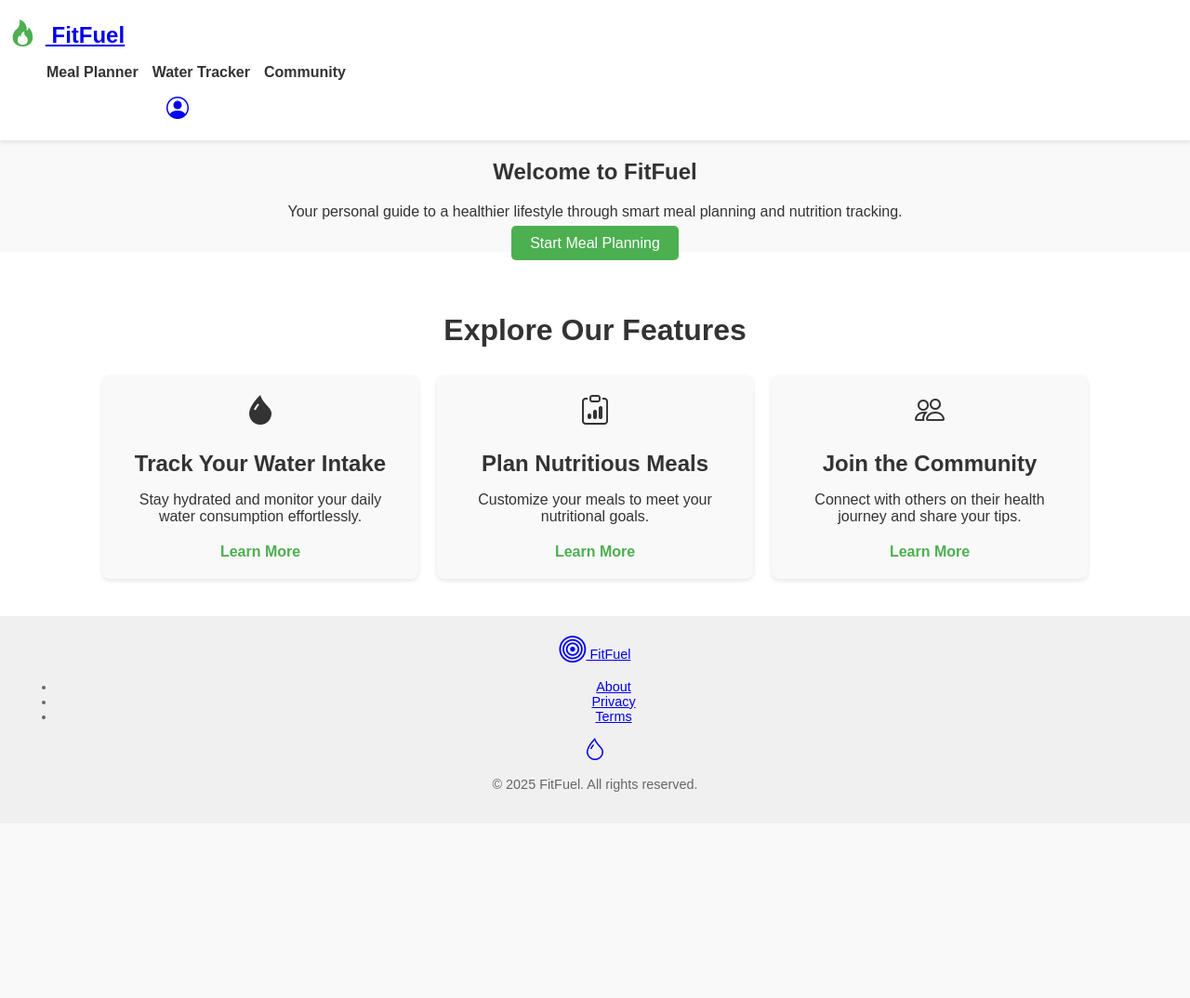
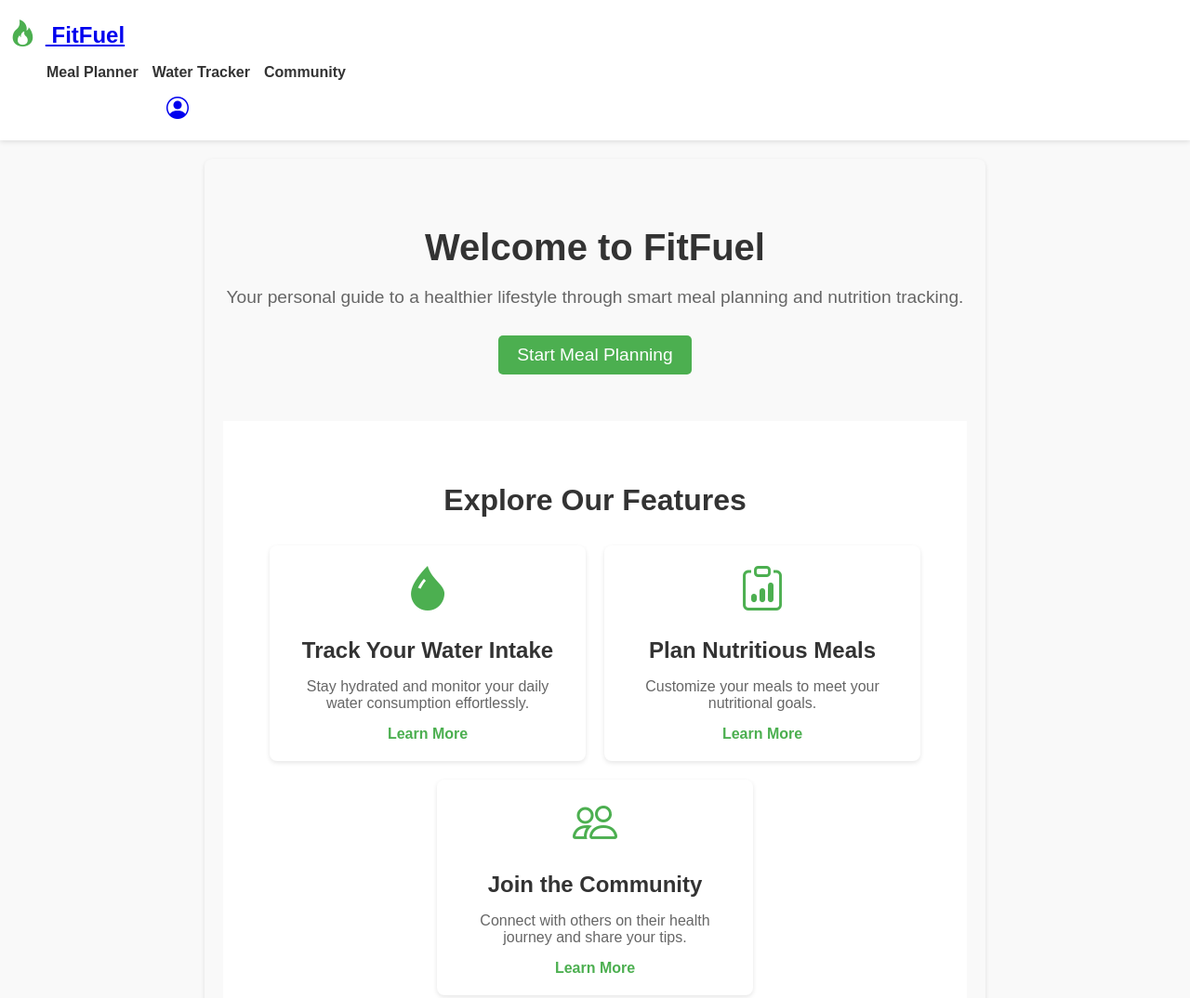
Before and after one commit to Engineernoob/Nutrition-App, a plain HTML site: page components/home.html in a window 1280 px wide. Shown: the top 1074 px of the page at 93% size. Before the commit the page ends 886 px from the top, so only its background shows below. Drawn offline with nearby package versions, Linux system fonts and the light colour scheme.

Commit message:
adding styling to home page

```diff
--- a/assets/css/styles.css
+++ b/assets/css/styles.css
@@ -457,3 +457,94 @@ footer {
   flex-direction: column;
   gap: 5px;
 }
+
+/* Dashboard Section */
+.dashboard {
+  text-align: center;
+  padding: 40px 20px;
+  background-color: #f9f9f9;
+  border-radius: 8px;
+  margin: 20px auto;
+  max-width: 800px;
+  box-shadow: 0px 2px 5px rgba(0, 0, 0, 0.1);
+}
+
+.dashboard h1 {
+  font-size: 2.5rem;
+  margin-bottom: 20px;
+}
+
+.dashboard p {
+  font-size: 1.2rem;
+  margin-bottom: 30px;
+  color: #666;
+}
+
+.cta-button {
+  display: inline-block;
+  padding: 10px 20px;
+  font-size: 1.2rem;
+  background-color: #4CAF50;
+  color: white;
+  text-decoration: none;
+  border-radius: 5px;
+}
+
+.cta-button:hover {
+  background-color: #45a049;
+}
+
+/* Features Section */
+#features {
+  margin-top: 50px;
+}
+
+#features h2 {
+  font-size: 2rem;
+  margin-bottom: 30px;
+  text-align: center;
+}
+
+.feature-grid {
+  display: flex;
+  justify-content: center;
+  gap: 20px;
+  flex-wrap: wrap;
+}
+
+.feature-card {
+  background: white;
+  padding: 20px;
+  border-radius: 8px;
+  box-shadow: 0px 2px 5px rgba(0, 0, 0, 0.1);
+  width: 300px;
+  text-align: center;
+}
+
+.feature-card .icon {
+  font-size: 3rem;
+  color: #4CAF50;
+  margin-bottom: 10px;
+}
+
+.feature-card h3 {
+  font-size: 1.5rem;
+  margin-bottom: 10px;
+}
+
+.feature-card p {
+  font-size: 1rem;
+  margin-bottom: 15px;
+  color: #666;
+}
+
+.feature-link {
+  font-size: 1rem;
+  color: #4CAF50;
+  text-decoration: none;
+  font-weight: bold;
+}
+
+.feature-link:hover {
+  text-decoration: underline;
+}
```
